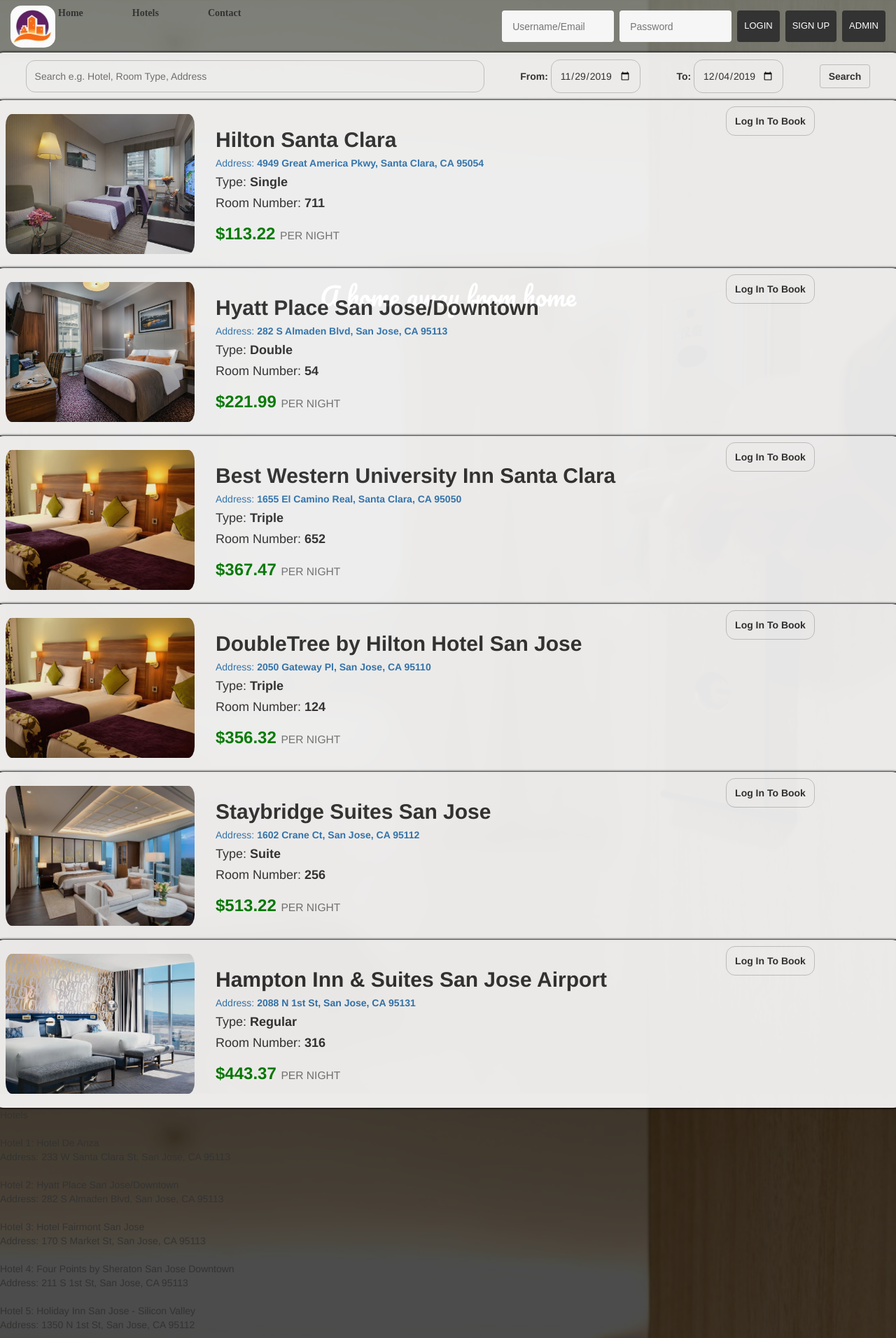
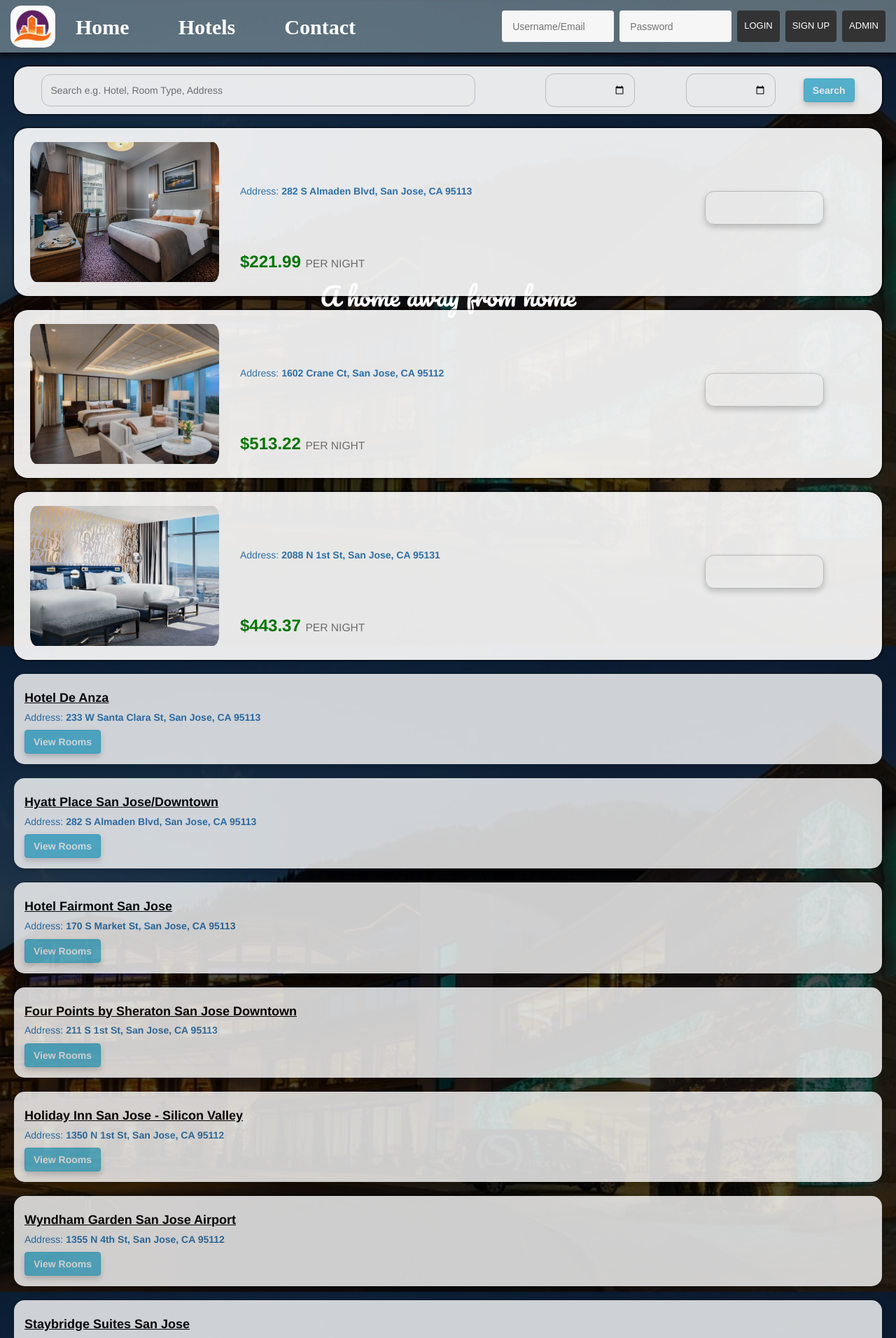
Before and after one commit to raza-bot/Hotel-Managment-App, a PHP site: page /hotel_list.php in a window 1280 px wide. Shown: the top 1912 px of the page at 70% size. Run offline with PHP 8.4, Linux system fonts and the light colour scheme; data comes from the database, SQL or seed files in the repository; data that the repository does not hold is empty.

Commit message:
Update
-Finished Editing and Deleting rooms
-Styled hotel page
-Can look at rooms of each hotel by clicking "View Rooms" from hotel
page
-UI updates
-Finalized everything

```diff
--- a/ProjectCode/hotel_list.php
+++ b/ProjectCode/hotel_list.php
@@ -1,14 +1,37 @@
-<!DOCTYPE html>
+<?php
+    require_once 'db_connection.php';
+    require_once 'index.php';
+
+    echo <<<_END
     <html>
     <head>
         <link rel="stylesheet" type="text/css" href="hotel_list.css">
+        <style>
+        .card {
+            opacity: 80%;
+            margin: 20px;
+            padding: 15px;
+            background-color:white;
+            box-shadow: 0 4px 8px 0 rgba(0,0,0,0.2);
+            transition: 0.3s;
+            border-radius: 15px; /* 5px rounded corners */
+        }
 
+        .card:hover {
+            box-shadow: 0 8px 16px 0 rgba(0,0,0,0.2);
+        }
+        .eff {
+            /* Add shadows to create the "card" effect */
+            box-shadow: 0 4px 8px 0 rgba(0,0,0,0.2);
+            transition: 0.3s;
+          }
+        .eff:hover {
+            box-shadow: 0 8px 16px 0 rgba(0,0,0,0.2);
+        }
+        </style>
     </head>
     <body>
-
-    <?php
-        require_once 'db_connection.php';
-        require_once 'index.php';
+    _END;
 
     $conn = new mysqli($hn, $un, $pw, $db); // Opens a new connection to MySQL
     if ($conn->connect_error) die($conn->connect_error);    // Check connection to MySQL
@@ -22,8 +45,8 @@
     }
     else{
 
-
-            echo "Hotels" . "<br><br>";
+        $from = date('Y-m-d');
+        $to = date('Y-m-d', strtotime("+5 Days"));
 
         $rows = $result->num_rows;
         for ($j = 0; $j < $rows; $j++)  // Go through each row
@@ -31,11 +54,22 @@
             $result->data_seek($j);     // Get data from row
             $row = $result->fetch_array(MYSQLI_NUM);    // Put row data into array
 
-                echo "Hotel $row[0]: $row[1]<br>Address: $row[2]<br><br>"; // Print result from 1st and 2nd column of current row
+            echo <<<_END
+            <div class="row card">
+                <div class="col" >
+                    <h4 style="text-decoration: underline;color:black;"><b>$row[1]</b></h4>
+                    <a href="http://maps.google.com/maps?q=<?=$row[2]?>"><h5>Address: <b>$row[2]</b></h5></a>
+                </div>
+                <form action="index.php" method="post" class="span" >
+                <input type="hidden" name='searchtext' value='$row[1]'>
+                <input type="hidden" name='from' value='$from'>
+                <input type="hidden" name='to' value='$to'>
+                    <button type="submit" class="btn btn-info eff"><b>View Rooms</b></button>
+                </form>
+            </div>
+            _END;
         };
     }
+
+    echo "</body></html>"
 ?>
-
-
-</body>
-</html>
--- a/ProjectCode/index.php
+++ b/ProjectCode/index.php
@@ -111,7 +111,7 @@
                 <!-- Access buttons on top of page -->
                 <ul>
                 <form action="index.php" method="post">
-                    <li><button type="submit1" name="room">Home</a></li>
+                    <li><button style="margin-left:25px;" type="submit1" name="room">Home</button></li>
                     <li><button type="submit2" name="hotel">Hotels</button></li>
                     <li><button type="submit3" name="contact">Contact</button></li>
                 </form>
--- a/ProjectCode/room_list.php
+++ b/ProjectCode/room_list.php
@@ -126,10 +126,10 @@
     </div>
     <form action="index.php" method="post">
         <div value='search' class="row">
-            <input type="text" placeholder="Search e.g. Hotel, Room Type, Address" name="searchtext">
+            <input class="" type="text" placeholder="Search e.g. Hotel, Room Type, Address" name="searchtext">
             <div><b style="font-size:20;">From:</b>  <input type="date" name="from" min=$from max=$max value=$from></div>
             <div><b style="font-size:20;">To:</b>  <input type="date" name="to" min=$from max=$max value=$to></div>
-            <button type="submit" class="btn btn-default" name="search"><b>Search</b></button>
+            <button type="submit" class="btn btn-info eff" name="search"><b>Search</b></button>
         </div>
     </form>
 
@@ -140,14 +140,14 @@
     $result = $conn->query($query);
 
     if($result->num_rows > 0){
-        $query = "SELECT * FROM (SELECT * FROM room JOIN hotel ON room.hotelID=hotel.id WHERE
-                LOWER(name) LIKE '%$search%' OR LOWER(type) LIKE '%$search%' OR LOWER(address) LIKE '%$search%')hotel_room
-	            WHERE (hotel_room.id NOT IN (SELECT hotelId FROM reserve) AND hotel_room.roomNum NOT IN (SELECT RoomNum FROM reserve))
+        $query = "SELECT * FROM (SELECT * FROM room JOIN hotel ON room.hotelID=hotel.id WHERE status=false AND
+                (LOWER(name) LIKE '%$search%' OR LOWER(type) LIKE '%$search%' OR LOWER(address) LIKE '%$search%'))hotel_room
+	            WHERE status='1' AND (hotel_room.id NOT IN (SELECT hotelId FROM reserve) AND hotel_room.roomNum NOT IN (SELECT RoomNum FROM reserve))
                 OR id NOT IN ((SELECT hotelId as Id FROM reserve WHERE StartFrom>='$from' and StartFrom<'$to' or EndTo<='$to' and EndTo>'$from'));";
     }
     else{
-        $query = "SELECT * FROM room JOIN hotel ON room.hotelID=hotel.id WHERE
-            LOWER(name) LIKE '%$search%' OR LOWER(type) LIKE '%$search%' OR LOWER(address) LIKE '%$search%'";
+        $query = "SELECT * FROM room JOIN hotel ON room.hotelID=hotel.id WHERE status=false AND
+            (LOWER(name) LIKE '%$search%' OR LOWER(type) LIKE '%$search%' OR LOWER(address) LIKE '%$search%')";
     }
 
     $result = $conn->query($query);
@@ -177,7 +177,7 @@
             if(!isset($username)){
                 echo <<<_END
                 <div class="col-sm-3" align="center" style="margin-top:80;">
-                    <b style="font-size:20;border: 1px solid #ccc;border-radius: 13px;padding: 12px">Log In To Book</b>
+                    <b class="eff" style="font-size:20;border: 1px solid #ccc;border-radius: 13px;padding: 12px">Log In To Book</b>
                 </div>
                 _END;
             }
```
Also changed, not shown: ProjectCode/admin.php (+60 -4 lines). Lines whose indentation alone changed are shown as unchanged.
